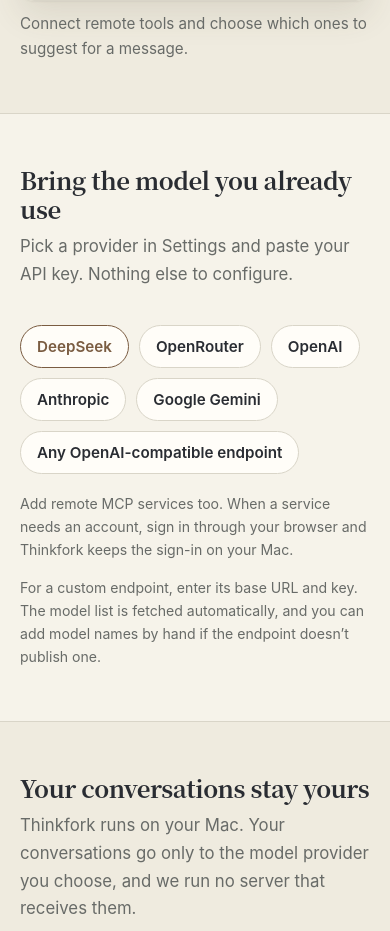
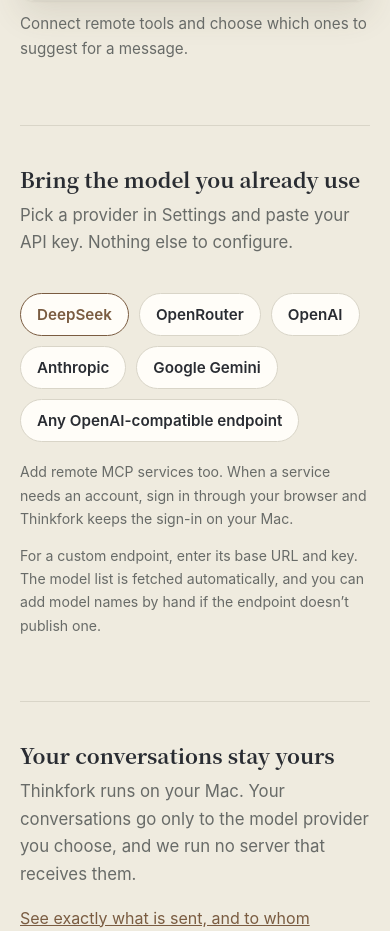
Before and after one commit to pipiandxixi/dsh-canvas-releases, a plain HTML site: page web/index.html in a window 390 px wide. Shown: the part 7365-8296 px from the top of the page. Drawn offline with Linux system fonts and the light colour scheme.

Commit message:
Fold Models and Privacy into Features and simplify the top navigation
Co-Authored-By: Claude Sonnet 5.5 <noreply@anthropic.com>

```diff
--- a/web/index.html
+++ b/web/index.html
@@ -126,6 +126,8 @@
     .shots2 figure { margin: 0; }
     .shots2 .shot { margin: 0 0 10px; }
     .shots2 figcaption { color: var(--muted); font-size: 0.95rem; }
+    .sub { margin-top: 64px; padding-top: 40px; border-top: 1px solid var(--border); }
+    .sub h3 { font-family: var(--display); font-size: clamp(1.3rem, 2.6vw, 1.6rem); line-height: 1.25; margin: 0 0 10px; }
     .step h3, .feature h3 { margin: 0 0 6px; font-size: 1.05rem; }
     .step p, .feature p { margin: 0; color: var(--muted); font-size: 0.97rem; }
 
@@ -183,8 +185,6 @@
       <nav class="nav-links" aria-label="Sections">
         <a href="#how" data-i18n="navHow">How it works</a>
         <a href="#features" data-i18n="navFeatures">Features</a>
-        <a href="#models" data-i18n="navModels">Models</a>
-        <a href="#privacy" data-i18n="navPrivacy">Privacy</a>
         <a href="#install" data-i18n="navInstall">Install</a>
       </nav>
       <div class="nav-end">
@@ -314,25 +314,18 @@
           <figure><div class="shot"><img src="img/files.png" alt="A comparison table delivered as a file, opened in a tab next to the conversation." width="2880" height="1800" loading="lazy"></div><figcaption data-i18n="g1">Files the assistant delivers open in tabs beside the conversation.</figcaption></figure>
           <figure><div class="shot"><img src="img/mcp.png" alt="The connections panel listing a connected remote service and its tools." width="2880" height="1800" loading="lazy"></div><figcaption data-i18n="g2">Connect remote tools and choose which ones to suggest for a message.</figcaption></figure>
         </div>
-      </div>
-    </section>
-
-    <section id="models">
-      <div class="wrap">
-        <h2 data-i18n="modelsTitle">Bring the model you already use</h2>
+        <div id="models" class="sub">
+        <h3 data-i18n="modelsTitle">Bring the model you already use</h3>
         <p class="section-lead" data-i18n="modelsLead">Pick a provider in Settings and paste your API key. Nothing else to configure.</p>
         <ul class="providers">
           <li class="first">DeepSeek</li><li>OpenRouter</li><li>OpenAI</li><li>Anthropic</li><li>Google Gemini</li><li data-i18n="custom">Any OpenAI-compatible endpoint</li>
         </ul>
         <p class="meta" data-i18n="modelsMcp">Add remote MCP services too. When a service needs an account, sign in through your browser and Thinkfork keeps the sign-in on your Mac.</p>
         <p class="meta" data-i18n="modelsNote">For a custom endpoint, enter its base URL and key. The model list is fetched automatically, and you can add model names by hand if the endpoint doesn’t publish one.</p>
-      </div>
-    </section>
-
-    <section id="privacy" class="alt">
-      <div class="wrap two">
+        </div>
+        <div id="privacy" class="sub two">
         <div>
-          <h2 data-i18n="privTitle">Your conversations stay yours</h2>
+          <h3 data-i18n="privTitle">Your conversations stay yours</h3>
           <p class="section-lead" style="margin-bottom:14px" data-i18n="privLead">Thinkfork runs on your Mac. Your conversations go only to the model provider you choose, and we run no server that receives them.</p>
           <p><a href="data.html" data-i18n="privMore">See exactly what is sent, and to whom</a></p>
         </div>
@@ -341,6 +334,7 @@
           <li><strong data-i18n="p2t">Key never leaves for us.</strong> <span data-i18n="p2d">Your API key is sent only to the provider you picked. We run no server that sees it.</span></li>
           <li><strong data-i18n="p3t">Closed to other programs.</strong> <span data-i18n="p3d">The app’s local service listens only on your machine, on a random port, and requires a secret that only its own window holds.</span></li>
         </ul>
+        </div>
       </div>
     </section>
 
```
